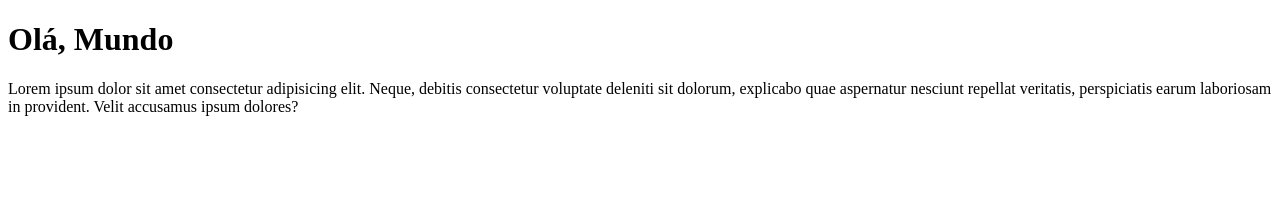
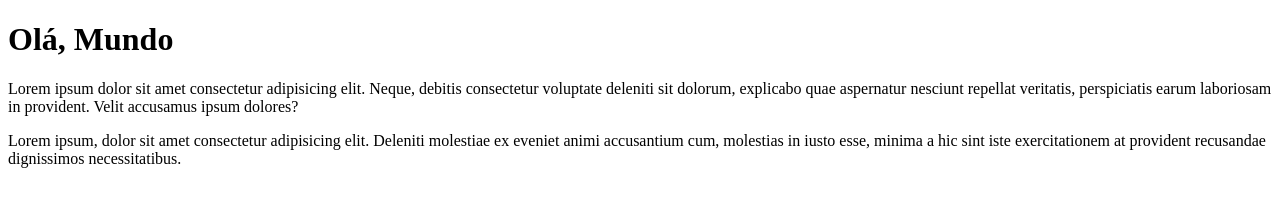
Before and after one commit to yuribonfim/Ola-Mundo, a plain HTML site: page site-exemblo/index.html in a window 1280 px wide. Drawn offline with Linux system fonts and the light colour scheme.

Commit message:
adicionei um parágrafo

```diff
--- a/site-exemblo/index.html
+++ b/site-exemblo/index.html
@@ -8,5 +8,6 @@
 <body>
     <h1>Olá, Mundo</h1>
     <p>Lorem ipsum dolor sit amet consectetur adipisicing elit. Neque, debitis consectetur voluptate deleniti sit dolorum, explicabo quae aspernatur nesciunt repellat veritatis, perspiciatis earum laboriosam in provident. Velit accusamus ipsum dolores?</p>
+    <p>Lorem ipsum, dolor sit amet consectetur adipisicing elit. Deleniti molestiae ex eveniet animi accusantium cum, molestias in iusto esse, minima a hic sint iste exercitationem at provident recusandae dignissimos necessitatibus.</p>
 </body>
 </html>
```
